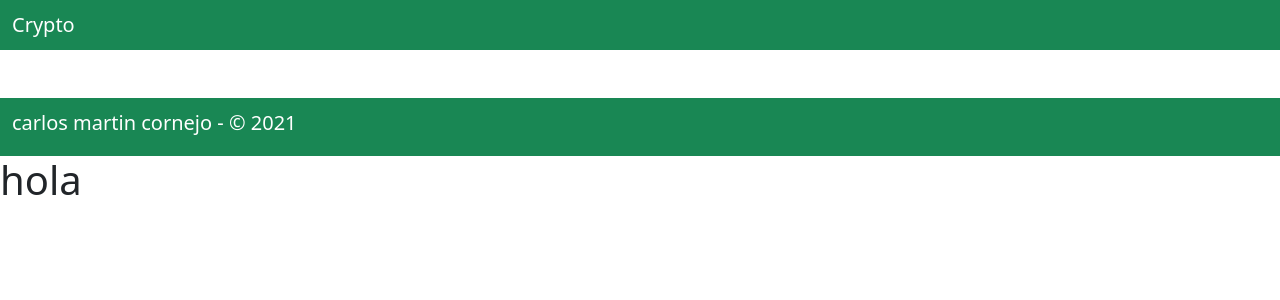
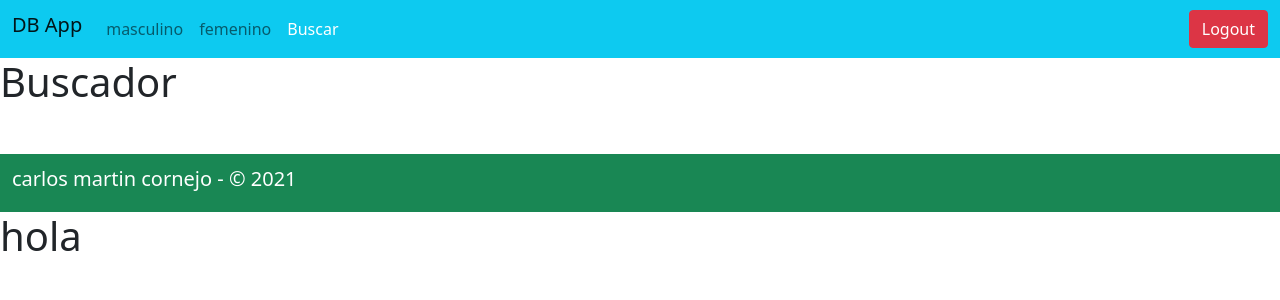
Before and after one commit to carlosmartin667/reack-router, a React (Create React App) app: page /searchs in a window 1280 px wide. Before the commit this address led to /. Shown: the top 300 px of the page. Built offline with nearby package versions, Linux system fonts and the light colour scheme.

Commit message:
pintando los personajes

```diff
--- a/src/components/layout/Navbar.jsx
+++ b/src/components/layout/Navbar.jsx
@@ -1,12 +1,70 @@
 import React from "react";
+import { NavLink, useHistory } from "react-router-dom";
 
 const Navbar = () => {
+  const history = useHistory();
+
+  const handleLogout = () => {
+    history.replace("/login");
+  };
   return (
-    <nav className="navbar navbar-dark bg-success">
-      <div className="container-fluid">
-        <span className="navbar-brand mb-0 h1">Crypto </span>
-      </div>
-    </nav>
+    <>
+      <nav className="navbar navbar-expand-lg navbar-light bg-info">
+        <div className="container-fluid">
+          <h2 className="navbar-brand">DB App</h2>
+          <button
+            className="navbar-toggler"
+            type="button"
+            data-bs-toggle="collapse"
+            data-bs-target="#navbarNav"
+            aria-controls="navbarNav"
+            aria-expanded="false"
+            aria-label="Toggle navigation"
+          >
+            <span className="navbar-toggler-icon" />
+          </button>
+          <div className="collapse navbar-collapse" id="navbarNav">
+            <ul className="navbar-nav me-auto mb-2 mb-lg-0">
+              <li className="nav-item">
+                <NavLink
+                  activeClassName="active text-white"
+                  className="nav-link"
+                  aria-current="page"
+                  to="/masculino"
+                >
+                  masculino
+                </NavLink>
+              </li>
+              <li className="nav-item">
+                <NavLink
+                  activeClassName="active text-white"
+                  className="nav-link"
+                  aria-current="page"
+                  to="/femenino"
+                >
+                  femenino
+                </NavLink>
+              </li>
+              <li className="nav-item">
+                <NavLink
+                  activeClassName="active text-white"
+                  className="nav-link"
+                  aria-current="page"
+                  to="/searchs"
+                >
+                  Buscar
+                </NavLink>
+              </li>
+            </ul>
+            <div className="d-flex">
+              <button className="btn btn-danger" onClick={handleLogout}>
+                Logout
+              </button>
+            </div>
+          </div>
+        </div>
+      </nav>
+    </>
   );
 };
 
--- a/src/pages/Buscador.Jsx
+++ /dev/null
@@ -1,16 +0,0 @@
-import React from 'react'
-import PropTypes from 'prop-types'
-
-const Buscador = props => {
-    return (
-      <div>
-        <h1>Buscador</h1>
-      </div>
-    );
-}
-
-Buscador.propTypes = {
-
-}
-
-export default Buscador
--- a/src/pages/LoginScrenn.jsx
+++ b/src/pages/LoginScrenn.jsx
@@ -2,7 +2,10 @@ import React from "react";
 import PropTypes from "prop-types";
 import moduleName from "module";
 
-const LoginScrenn = (props) => {
+const LoginScrenn = ({ history }) => {
+  const handleLogout = () => {
+    history.push("/masculino");
+  };
   return (
     <>
       <div className="conatainer mt-5 text-center">
@@ -10,7 +13,11 @@ const LoginScrenn = (props) => {
           <img src="/assets/animate.gif" alt="" />
         </div>
         <h1 className="my-3">logueo</h1>
-        <button type="button" className="btn btn-outline-primary my-3">
+        <button
+          type="button"
+          onClick={handleLogout}
+          className="btn btn-outline-primary my-3"
+        >
           Primary
         </button>
       </div>
--- a/src/pages/MasculinoScreen.jsx
+++ b/src/pages/MasculinoScreen.jsx
@@ -1,11 +1,16 @@
 import React from "react";
 import PropTypes from "prop-types";
+import { Personajes } from "../models/Personajes";
 
 const MasculinoScreen = (props) => {
+  const hombre = Personajes.filter(x  => x.type === "h");
+  console.log(hombre);
   return (
-    <div>
-      <h1>MasculinoScreen</h1>
-    </div>
+    <>
+      <div className="container mt-3">
+        <h1>MasculinoScreen</h1>
+      </div>
+    </>
   );
 };
 
--- /dev/null
+++ b/src/pages/Search.jsx
@@ -0,0 +1,14 @@
+import React from 'react'
+import PropTypes from 'prop-types'
+
+const Search = (props) => {
+  return (
+    <div>
+      <h1>Buscador</h1>
+    </div>
+  );
+};
+
+Search.propTypes = {};
+
+export default Search;
--- a/src/routers/AppRouter.jsx
+++ b/src/routers/AppRouter.jsx
@@ -3,21 +3,22 @@ import PropTypes from "prop-types";
 import { BrowserRouter as Router, Switch, Route, Redirect } from "react-router-dom";
 import FemeninoScreen from "../pages/FemeninoScreen";
 import MasculinoScreen from "../pages/MasculinoScreen";
-import Buscador from "../pages/Buscador.Jsx";
+
 import Navbar from "../components/layout/Navbar";
 import Footer from "../components/layout/Footer";
+import Search from "../pages/Search";
 
 const AppRouter = (props) => {
   return (
     <>
-    <Navbar/>
+      <Navbar />
       <Switch>
         <Route exact path="/femenino" component={FemeninoScreen} />
         <Route exact path="/masculino" component={MasculinoScreen} />
-        <Route exact path="/buscar" component={Buscador} />
-        <Redirect to="/"/>
+        <Route exact path="/searchs" component={Search} />
+        <Redirect to="/" />
       </Switch>
-      <Footer/>
+      <Footer />
     </>
   );
 };
```
